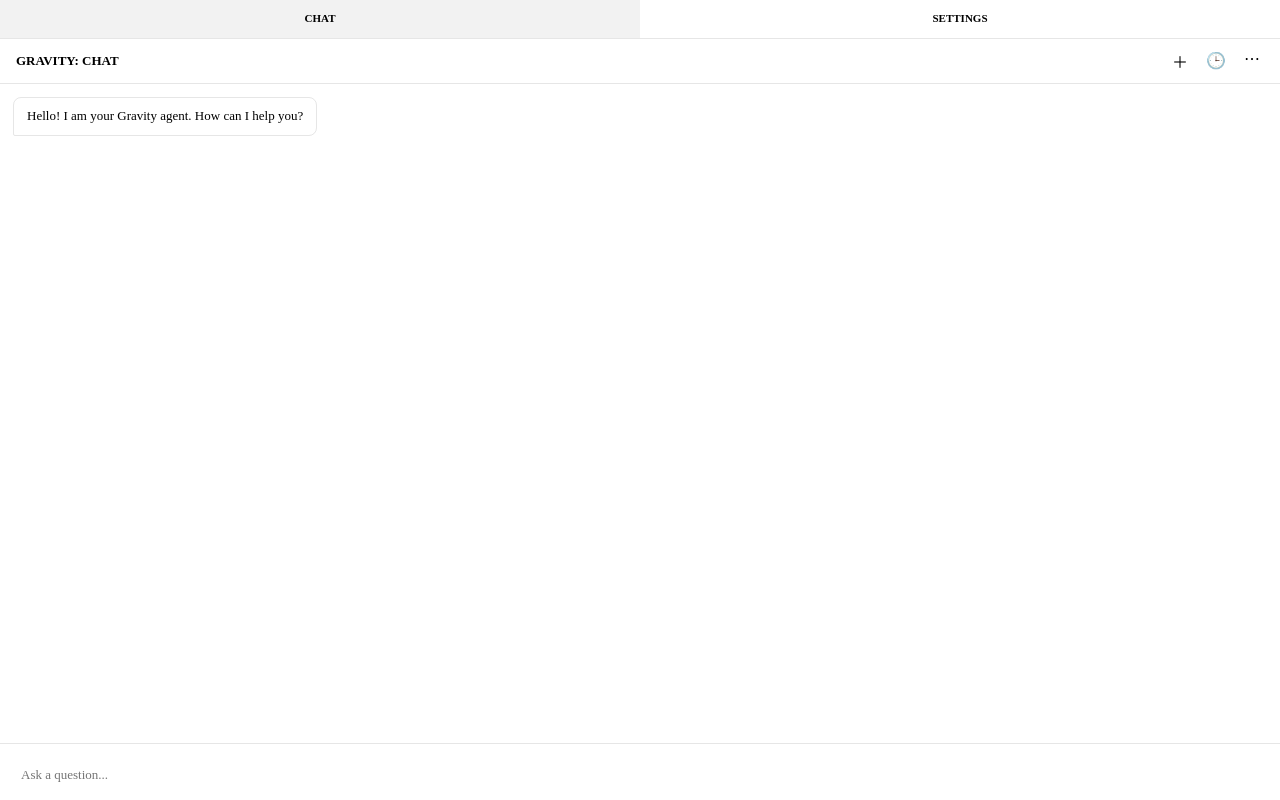
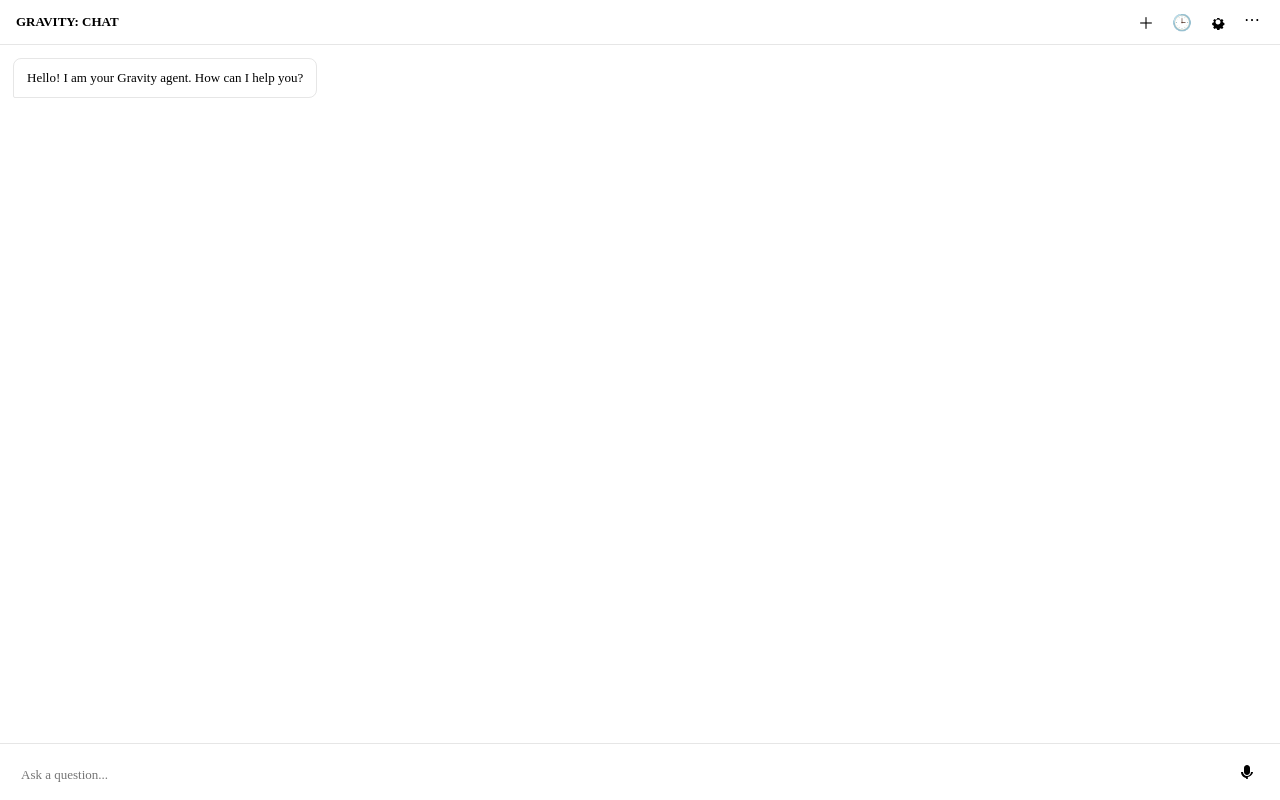
Before and after one commit to shashank9666/gravity, a React (Vite) app in the folder extension/webview-ui/: page / in a window 1280 px wide. Built offline with nearby package versions, Linux system fonts and the light colour scheme.

Commit message:
feat: implement chat view UI and styling for webview extension

```diff
--- a/extension/webview-ui/src/App.tsx
+++ b/extension/webview-ui/src/App.tsx
@@ -186,24 +186,16 @@ function App() {
 
   return (
     <div className="settings-container" style={{ flexDirection: 'column' }}>
-      <div className="top-nav">
-        <div
-          className={`nav-tab ${activeTab === 'Chat' ? 'active' : ''}`}
-          onClick={() => setActiveTab('Chat')}
-        >
-          Chat
-        </div>
-        <div
-          className={`nav-tab ${activeTab === 'Settings' ? 'active' : ''}`}
-          onClick={() => setActiveTab('Settings')}
-        >
-          Settings
+      {activeTab === 'Chat' ? (
+        <ChatView onOpenSettings={() => setActiveTab('Settings')} />
+      ) : (
+        <div style={{ display: 'flex', flexDirection: 'column', flex: 1, overflow: 'hidden' }}>
+          <div className="chat-header">
+            <div className="chat-header-title" style={{ cursor: 'pointer', display: 'flex', alignItems: 'center', gap: '8px' }} onClick={() => setActiveTab('Chat')}>
+              <svg width="16" height="16" viewBox="0 0 16 16" fill="currentColor"><path d="M10 14L3 8l7-6v12z"/></svg>
+              BACK TO CHAT
             </div>
           </div>
-
-      {activeTab === 'Chat' ? (
-        <ChatView />
-      ) : (
           <div style={{ display: 'flex', flex: 1, overflow: 'hidden' }}>
             <div className="sidebar">
               {categories.map(c => (
@@ -221,6 +213,7 @@ function App() {
               {renderContent()}
             </div>
           </div>
+        </div>
       )}
     </div>
   )
--- a/extension/webview-ui/src/ChatView.tsx
+++ b/extension/webview-ui/src/ChatView.tsx
@@ -8,7 +8,11 @@ type Message = {
 
 import { vscode } from './vscodeApi';
 
-export const ChatView = () => {
+interface ChatViewProps {
+  onOpenSettings?: () => void;
+}
+
+export const ChatView = ({ onOpenSettings }: ChatViewProps) => {
   const [messages, setMessages] = useState<Message[]>([
     { id: 1, sender: 'agent', text: 'Hello! I am your Gravity agent. How can I help you?' }
   ]);
@@ -73,6 +77,9 @@ export const ChatView = () => {
         <div className="chat-header-actions">
           <button className="icon-btn" title="New Chat">＋</button>
           <button className="icon-btn" title="History">🕒</button>
+          <button className="icon-btn" title="Settings" onClick={onOpenSettings}>
+            <svg width="16" height="16" viewBox="0 0 16 16" fill="currentColor"><path d="M14.4 9.1v-.2l-1.3-.3c-.1-.4-.3-.8-.5-1.2l.8-1-.1-.1-1.3-1.3-.1-.1-1 .8c-.4-.2-.8-.4-1.2-.5l-.3-1.3h-.2h-1.8h-.2l-.3 1.3c-.4.1-.8.3-1.2.5l-1-.8-.1.1-1.3 1.3-.1.1.8 1c-.2.4-.4.8-.5 1.2l-1.3.3v.2v1.8v.2l1.3.3c.1.4.3.8.5 1.2l-.8 1 .1.1 1.3 1.3.1.1 1-.8c.4.2.8.4 1.2.5l.3 1.3h.2h1.8h.2l.3-1.3c.4-.1.8-.3 1.2-.5l1 .8.1-.1 1.3-1.3.1-.1-.8-1c.2-.4.4-.8.5-1.2l1.3-.3v-.2V9.1zM8 10.5c-1.4 0-2.5-1.1-2.5-2.5s1.1-2.5 2.5-2.5 2.5 1.1 2.5 2.5-1.1 2.5-2.5 2.5z"/></svg>
+          </button>
           <div style={{ position: 'relative' }}>
             <button className="icon-btn" title="More Actions" onClick={() => setMenuOpen(!menuOpen)}>⋯</button>
             {menuOpen && (
@@ -94,6 +101,7 @@ export const ChatView = () => {
         <div ref={messagesEndRef} />
       </div>
       <div className="chat-input-area">
+        <div className="chat-input-wrapper">
           <input
             type="text"
             value={inputValue}
@@ -102,6 +110,18 @@ export const ChatView = () => {
             placeholder="Ask a question..."
             className="chat-input"
           />
+          <div className="chat-input-actions">
+            {inputValue.trim().length > 0 ? (
+              <button className="icon-btn send-btn" title="Send" onClick={handleSend}>
+                <svg width="16" height="16" viewBox="0 0 16 16" fill="currentColor"><path d="M1 14l14-6L1 2v4.5l9 1.5-9 1.5V14z"/></svg>
+              </button>
+            ) : (
+              <button className="icon-btn" title="Voice Input">
+                <svg width="16" height="16" viewBox="0 0 16 16" fill="currentColor"><path d="M8 11c1.66 0 3-1.34 3-3V4c0-1.66-1.34-3-3-3S5 2.34 5 4v4c0 1.66 1.34 3 3 3zm4-3c0 2.21-1.79 4-4 4s-4-1.79-4-4H2c0 3.03 2.28 5.56 5.17 5.95V15h1.66v-2.05C11.72 12.56 14 10.03 14 8h-2z"/></svg>
+              </button>
+            )}
+          </div>
+        </div>
       </div>
     </div>
   );
--- a/extension/webview-ui/src/index.css
+++ b/extension/webview-ui/src/index.css
@@ -348,27 +348,43 @@ input[type="text"]:focus {
 }
 
 .chat-input-area {
+  padding: 1rem;
+  border-top: 1px solid var(--border);
+  background-color: var(--vscode-editor-background);
+}
+
+.chat-input-wrapper {
   display: flex;
-  gap: 0.5rem;
-  padding: 1rem;
-  background-color: var(--vscode-editor-background);
-  border-top: 1px solid var(--border);
+  position: relative;
+  align-items: center;
+  background-color: var(--vscode-input-background);
+  border: 1px solid var(--vscode-input-border);
+  border-radius: 4px;
+}
+
+.chat-input-wrapper:focus-within {
+  border-color: var(--vscode-focusBorder);
 }
 
 .chat-input {
   flex: 1;
   padding: 8px 12px;
-  background-color: var(--vscode-input-background);
-  border: 1px solid var(--vscode-input-border);
-  border-radius: 4px;
+  border: none;
+  background: transparent;
   color: var(--vscode-input-foreground);
   font-family: inherit;
   font-size: 13px;
   outline: none;
 }
 
-.chat-input:focus {
-  border-color: var(--vscode-focusBorder);
+.chat-input-actions {
+  display: flex;
+  align-items: center;
+  padding-right: 8px;
+}
+
+.send-btn {
+  color: var(--primary);
 }
 
 .top-nav {
```
Lines whose indentation alone changed are shown as unchanged.
